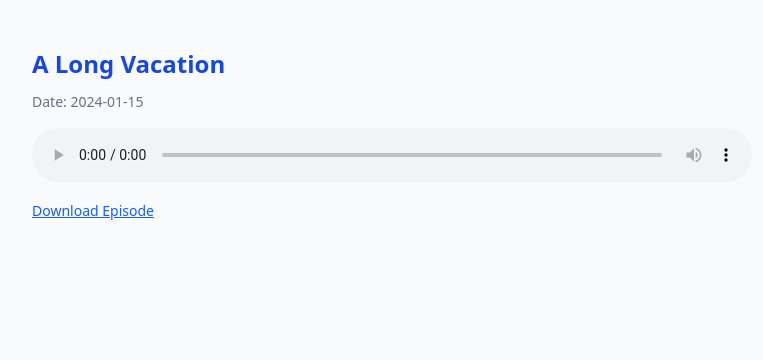
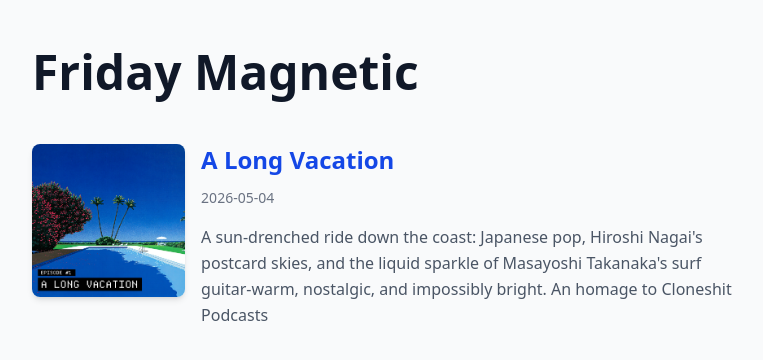
Before and after one commit to zeppelin/friday-magnetic, a SvelteKit app: page / in a window 1280 px wide. Shown: the top 360 px of the page, without its empty margins (248-1011 px from the left). Built offline with nearby package versions, Linux system fonts and the light colour scheme; no server answers.

Commit message:
Update things

```diff
--- a/src/lib/episodes.json
+++ b/src/lib/episodes.json
@@ -2,9 +2,9 @@
 	{
 		"slug": "episode-1--a-long-vacation",
 		"title": "A Long Vacation",
-		"description": "",
+		"description": "A sun-drenched ride down the coast: Japanese pop, Hiroshi Nagai's postcard skies, and the liquid sparkle of Masayoshi Takanaka's surf guitar-warm, nostalgic, and impossibly bright. An homage to Cloneshit Podcasts",
 		"coverArt": "/episode-1--a-long-vacation.jpg",
 		"fileUrl": "/episode-1--a-long-vacation.mp3",
-		"date": "2024-01-15"
+		"date": "2026-05-04"
 	}
 ]
--- a/src/routes/+page.svelte
+++ b/src/routes/+page.svelte
@@ -5,33 +5,36 @@
 </script>
 
 <div class="space-y-12">
+	<h1 class="mb-12 text-5xl font-bold text-gray-900">Friday Magnetic</h1>
+
 	{#each episodes as episode}
 		<article class="border-b border-gray-200 pb-12 last:border-b-0">
+			<div class="flex gap-4">
+				{#if episode.coverArt}
+					<div class="mb-8">
+						<a href="/episode/{episode.slug}">
+							<img
+								src={episode.coverArt}
+								alt={episode.title}
+								class="mx-auto w-full max-w-md rounded-lg shadow-md"
+							/>
+						</a>
+					</div>
+				{/if}
+
+				<div>
+					<h2 class="mb-3 text-2xl font-semibold">
 						<a
 							href="/episode/{episode.slug}"
 							class="text-blue-700 no-underline hover:text-blue-600 hover:underline"
 						>
-				<h2 class="mb-3 text-2xl font-semibold">
 							{episode.title}
+						</a>
 					</h2>
-			</a>
+					<p class="mb-4 text-sm text-gray-500">{episode.date}</p>
 					<p class="mb-2 leading-relaxed text-gray-600">{episode.description}</p>
-			<p class="mb-4 text-sm text-gray-500">Date: {episode.date}</p>
-			<div class="my-4">
-				<audio controls class="w-full">
-					<source src={episode.fileUrl} type="audio/mpeg" />
-					Your browser does not support the audio element.
-				</audio>
 				</div>
-			<p class="mt-4">
-				<a
-					href={episode.fileUrl}
-					download
-					class="text-sm font-medium text-blue-600 underline hover:text-blue-800"
-				>
-					Download Episode
-				</a>
-			</p>
+			</div>
 		</article>
 	{/each}
 </div>
--- a/src/routes/episode/[slug]/+page.svelte
+++ b/src/routes/episode/[slug]/+page.svelte
@@ -4,9 +4,9 @@
 	const { episode } = data;
 </script>
 
-<h1 class="mb-4 text-4xl font-bold text-gray-900">{episode.title}</h1>
-<p class="mb-3 text-lg leading-relaxed text-gray-600">{episode.description}</p>
-<p class="mb-6 text-sm text-gray-500">Date: {episode.date}</p>
+<h1 class="mb-1 text-4xl font-bold text-gray-900">{episode.title}</h1>
+<p class="mb-3 text-sm text-gray-500">{episode.date}</p>
+<p class="mb-6 text-lg leading-relaxed text-gray-600">{episode.description}</p>
 
 {#if episode.coverArt}
 	<div class="mb-8">
@@ -18,15 +18,16 @@
 	</div>
 {/if}
 
-<div class="my-6">
+<div class="my-3">
 	<audio controls class="w-full">
 		<source src={episode.fileUrl} type="audio/mpeg" />
 		Your browser does not support the audio element.
 	</audio>
 </div>
 
-<div class="mt-8 flex flex-col gap-4">
-	<p>
+<p class="mb-6 text-sm text-gray-500">
+	<a href="/" class="text-gray-600 underline hover:text-gray-900"> ← Back to Episodes </a>
+	&middot;
 	<a
 		href={episode.fileUrl}
 		download
@@ -35,8 +36,3 @@
 		Download Episode
 	</a>
 </p>
-
-	<p>
-		<a href="/" class="text-gray-600 underline hover:text-gray-900"> ← Back to Episodes </a>
-	</p>
-</div>
```
Lines whose indentation alone changed are shown as unchanged.
